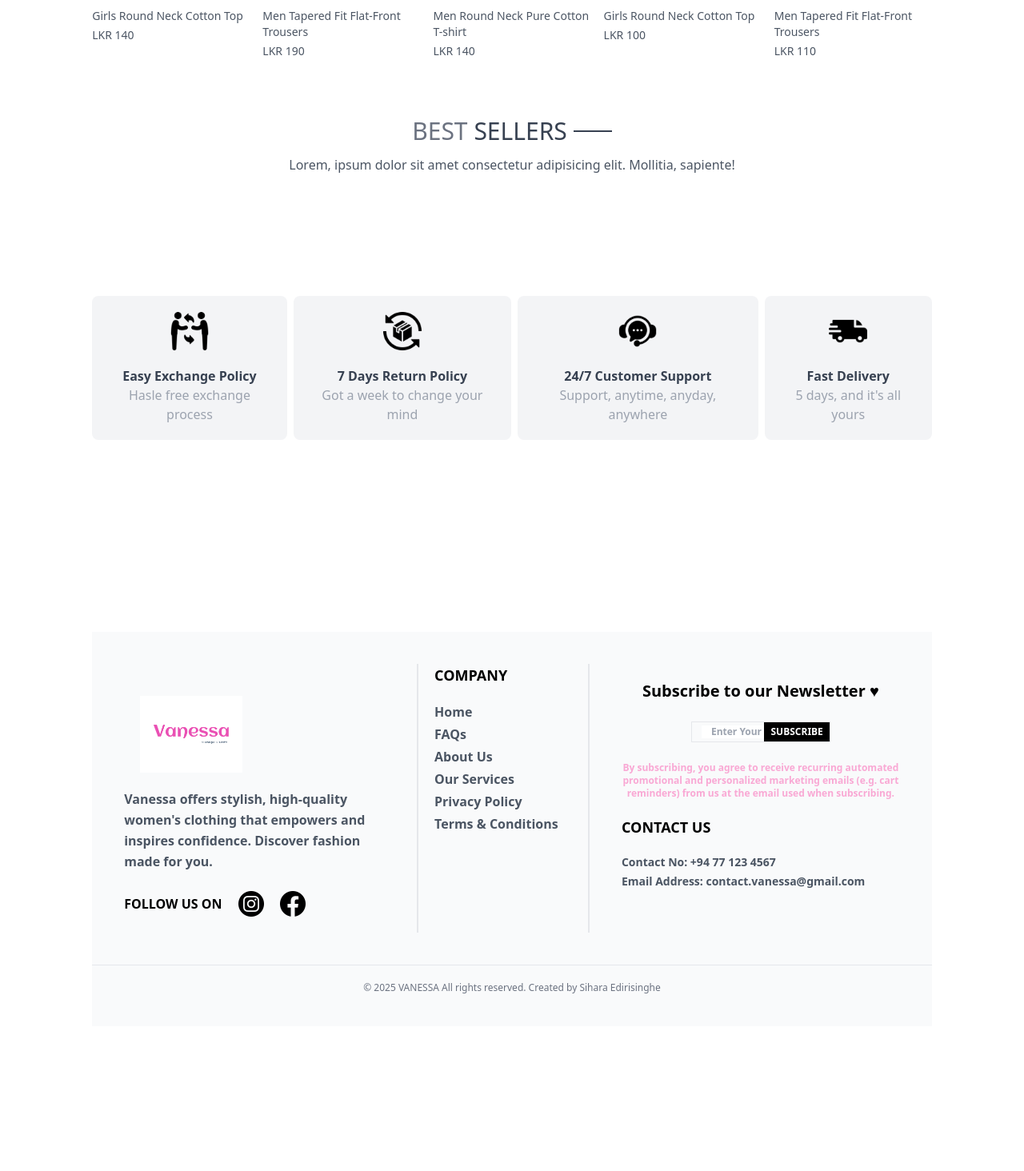
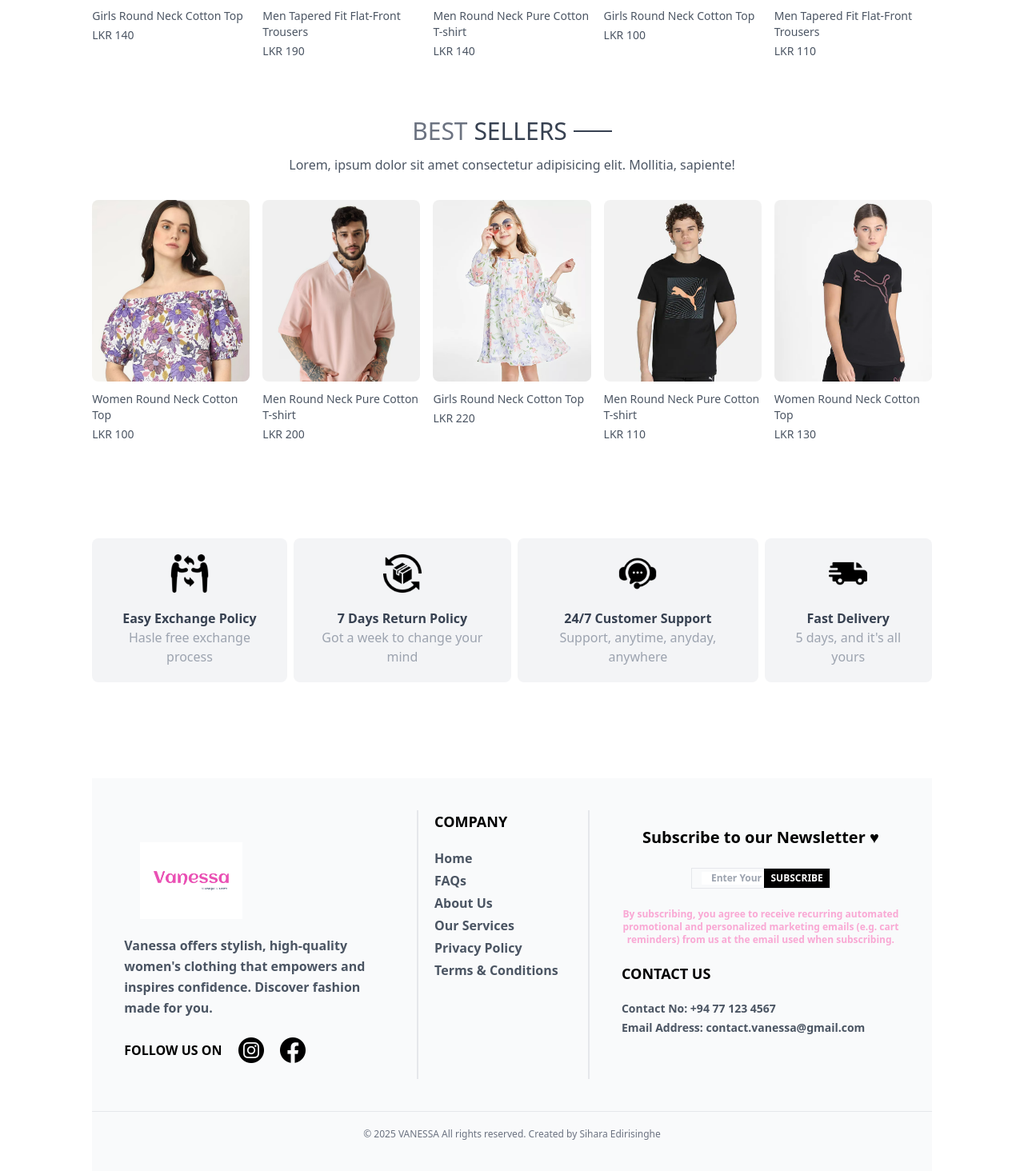
Before and after one commit to SiharaH/Vanessa, a React (Vite) app: page / in a window 1280 px wide. Shown: the part 1276-2740 px from the top of the page at 80% size. Before the commit the page ends 2559 px from the top, so only its background shows below. Built offline with nearby package versions, Linux system fonts and the light colour scheme.

Commit message:
Added items to the bestseller section

```diff
--- a/src/components/BestSeller.jsx
+++ b/src/components/BestSeller.jsx
@@ -1,6 +1,7 @@
 import React, { useContext, useEffect, useState } from 'react'
 import { ShopContext } from '../context/ShopContext'
 import Title from './Title'
+import Productitem from './Productitem'
 
 const BestSeller = () => {
 
@@ -19,8 +20,14 @@ const BestSeller = () => {
         <p className='w-3/4 m-auto text-xs sm:text-sm md:text-base text-gray-600'>
         Lorem, ipsum dolor sit amet consectetur adipisicing elit. Mollitia, sapiente!
         </p>
+      </div>
 
-      </div>
+      <div className='grid grid-cols-2 gap-4 sm:grid-cols-3 md:grid-cols-4 lg:grid-cols-5 gap-y-6'>
+                {bestSeller.map((item,index)=> (
+                    <Productitem key={index} id={item._id} image={item.image} name={item.name} price={item.price}/>
+                ))
+                }
+            </div>
 
     </div>
   )
--- a/src/components/Footer.jsx
+++ b/src/components/Footer.jsx
@@ -5,7 +5,7 @@ import NewsLetter from './NewsLetter'
 const Footer = () => {
     const Year = new Date().getFullYear();
   return (
-    <footer className='bg-gray-50 py-10 mt-40'>
+    <footer className='bg-gray-50 py-10 mt-10'>
       <div className='container mx-auto grid grid-cols-1 sm:grid-cols-[2fr_1fr_2fr] gap-5 px-5 font-semibold'>
         {/* Logo and Description */}
         <div className='border-r-2 p-5'>
```
